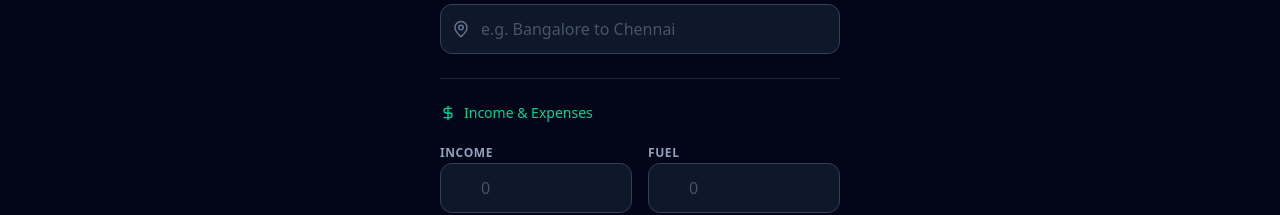
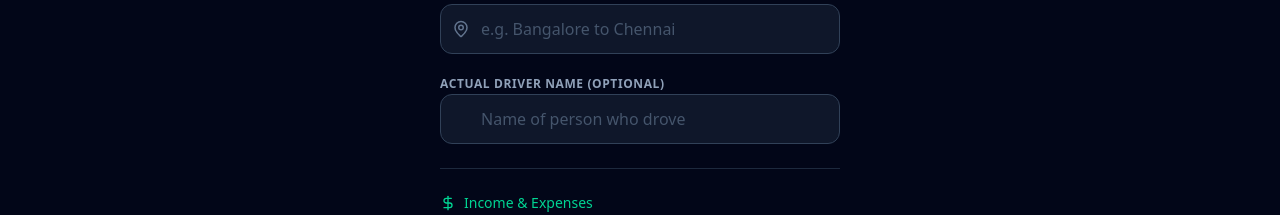
Before and after one commit to Mish-al7/fleet-ledger, a Next.js app: page /trips/new in a window 1280 px wide. Shown: the part 337-552 px from the top of the page. Built offline with nearby package versions, Linux system fonts and the light colour scheme; no server answers.

Commit message:
added optional driver field

```diff
--- a/src/app/admin/ledger/[vehicleId]/page.js
+++ b/src/app/admin/ledger/[vehicleId]/page.js
@@ -105,7 +105,7 @@ export default function VehicleLedgerPage() {
                                             {new Date(row.trip_date).toLocaleDateString()}
                                         </td>
                                         <td className="px-6 py-4">{row.trip_route}</td>
-                                        <td className="px-6 py-4 font-medium text-slate-300">{row.driver_id?.name || 'Unknown'}</td>
+                                        <td className="px-6 py-4 font-medium text-slate-300">{row.actual_driver_name || row.driver_id?.name || 'Unknown'}</td>
 
                                         <td className="px-6 py-4 text-emerald-400 font-medium">
                                             {row.income ? `+${row.income.toLocaleString()}` : '-'}
--- a/src/app/components/EditTripModal.js
+++ b/src/app/components/EditTripModal.js
@@ -33,6 +33,7 @@ export default function EditTripModal({ trip, onClose, onUpdate }) {
         trip_date: '',
         vehicle_id: '',
         trip_route: '',
+        actual_driver_name: '',
         income: '',
         fuel: '',
         fasttag: '',
@@ -49,6 +50,7 @@ export default function EditTripModal({ trip, onClose, onUpdate }) {
                 trip_date: trip.trip_date ? new Date(trip.trip_date).toISOString().split('T')[0] : '',
                 vehicle_id: trip.vehicle_id?._id || trip.vehicle_id || '',
                 trip_route: trip.trip_route || '',
+                actual_driver_name: trip.actual_driver_name || '',
                 income: trip.income || '',
                 fuel: trip.fuel || '',
                 fasttag: trip.fasttag || '',
@@ -179,6 +181,14 @@ export default function EditTripModal({ trip, onClose, onUpdate }) {
                             required
                         />
 
+                        <InputGroup
+                            label="Actual Driver Name (optional)"
+                            name="actual_driver_name"
+                            value={formData.actual_driver_name}
+                            onChange={handleChange}
+                            placeholder="Name of person who drove"
+                        />
+
                         <div className="h-px bg-slate-800" />
 
                         <div className="space-y-4">
--- a/src/app/trips/new/page.js
+++ b/src/app/trips/new/page.js
@@ -3,7 +3,7 @@
 import { useState, useEffect } from 'react';
 import { useRouter } from 'next/navigation';
 import Navbar from '@/app/components/Navbar';
-import { Calendar, truck, MapPin, DollarSign, Save } from 'lucide-react';
+import { Calendar, Truck, MapPin, DollarSign, Save } from 'lucide-react';
 
 // UI Components
 const InputGroup = ({ label, name, value, onChange, type = "text", icon: Icon, placeholder, required = false }) => (
@@ -39,6 +39,7 @@ export default function NewTripPage() {
         trip_date: new Date().toISOString().split('T')[0],
         vehicle_id: '',
         trip_route: '',
+        actual_driver_name: '',
         income: '',
         fuel: '',
         fasttag: '',
@@ -203,6 +204,14 @@ export default function NewTripPage() {
                             placeholder="e.g. Bangalore to Chennai"
                             required
                         />
+
+                        <InputGroup
+                            label="Actual Driver Name (optional)"
+                            name="actual_driver_name"
+                            value={formData.actual_driver_name}
+                            onChange={handleChange}
+                            placeholder="Name of person who drove"
+                        />
                     </div>
 
                     <div className="h-px bg-slate-800 my-6" />
--- a/src/models/Trip.js
+++ b/src/models/Trip.js
@@ -52,6 +52,12 @@ const TripSchema = new mongoose.Schema({
         type: String,
         trim: true,
     },
+
+    // Optional: name of person who physically drove (display only, not for auth)
+    actual_driver_name: {
+        type: String,
+        trim: true,
+    },
 }, {
     timestamps: true,
 });
```
Also changed, not shown: 1 other file (tests, documents, lock files or other folders).
